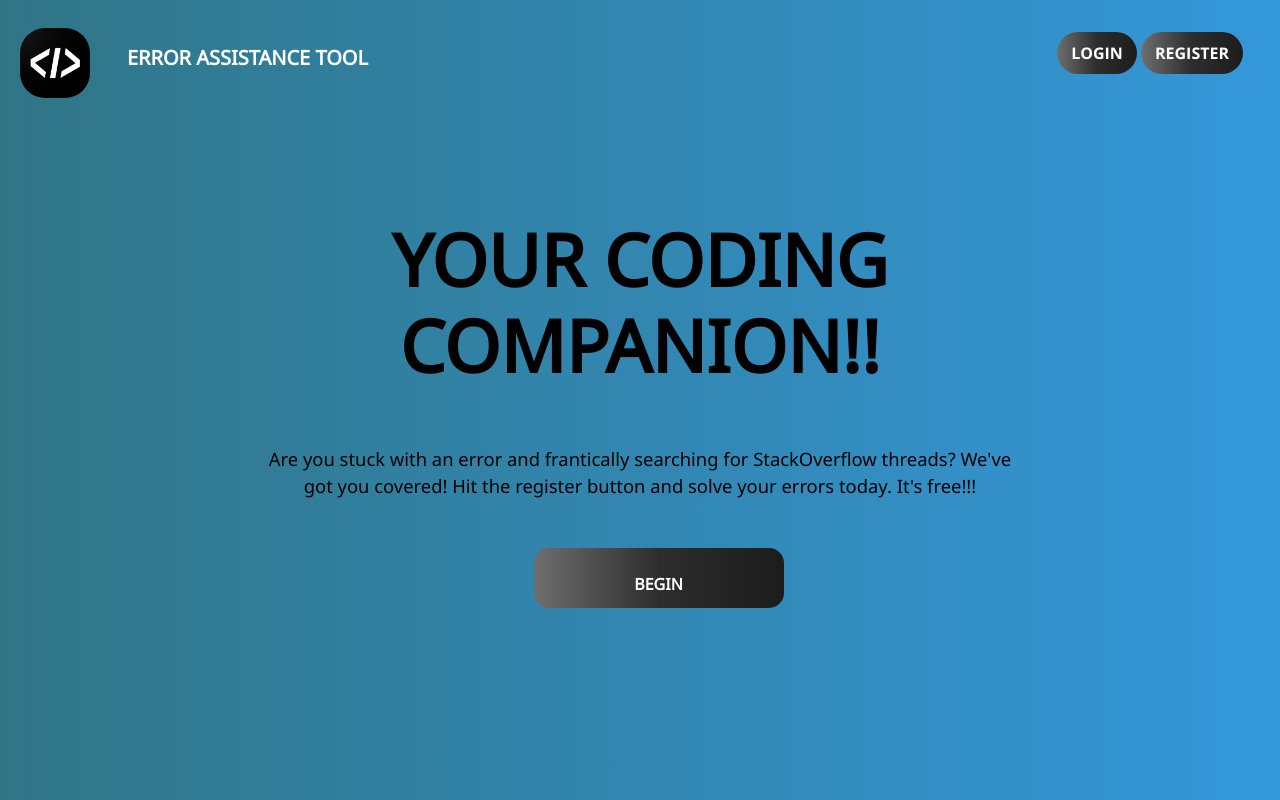
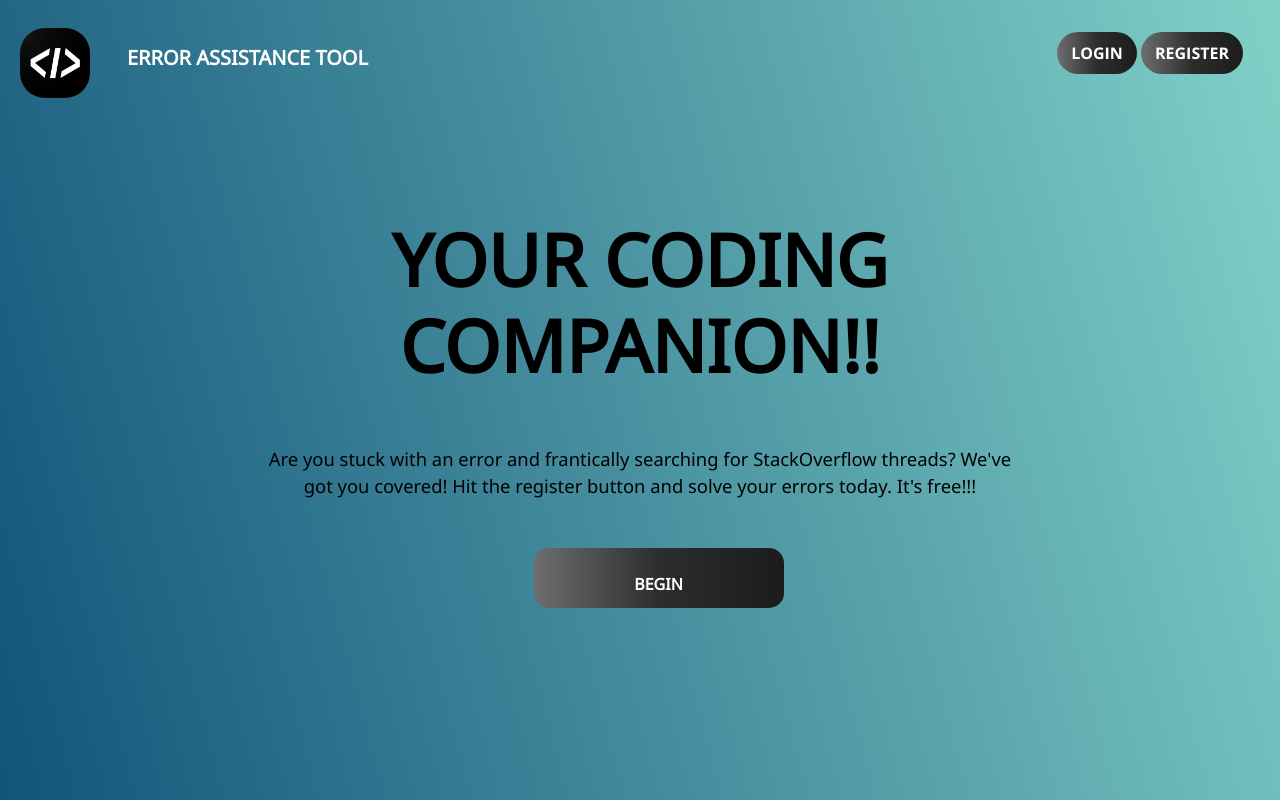
Before and after one commit to kaniskavarsini/Error-Assistance-Tool, a Flask app: page / in a window 1280 px wide. Run offline with Flask 2, Linux system fonts and the light colour scheme; some libraries are stand-ins or nearby versions.

Commit message:
Update welcome.html

```diff
--- a/front-end/templates/welcome.html
+++ b/front-end/templates/welcome.html
@@ -39,7 +39,7 @@
         </div>
     </nav>
     <header class="text-center text-white d-flex masthead"
-                  style="background-image: linear-gradient(to right, #307586 0%, #3498db 100%); ">
+                  style="background:-webkit-linear-gradient(15deg, #13547a 0%, #81d1c8 100%)">
         <div class="container my-auto">
             <div class="row">
                 <div class="col-lg-10 mx-auto">
```
